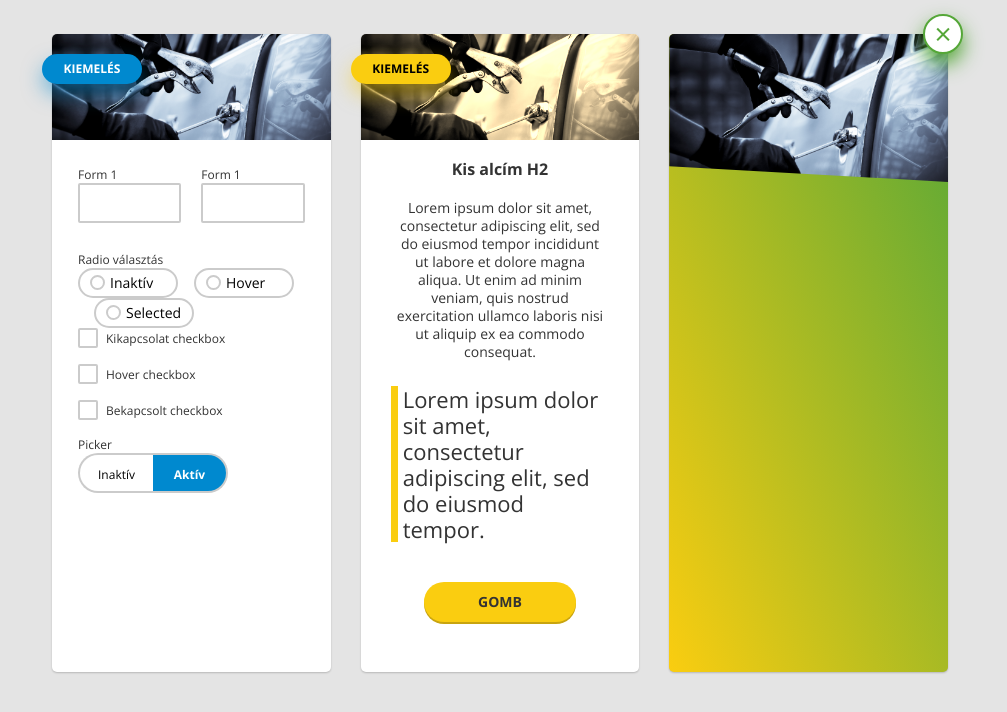
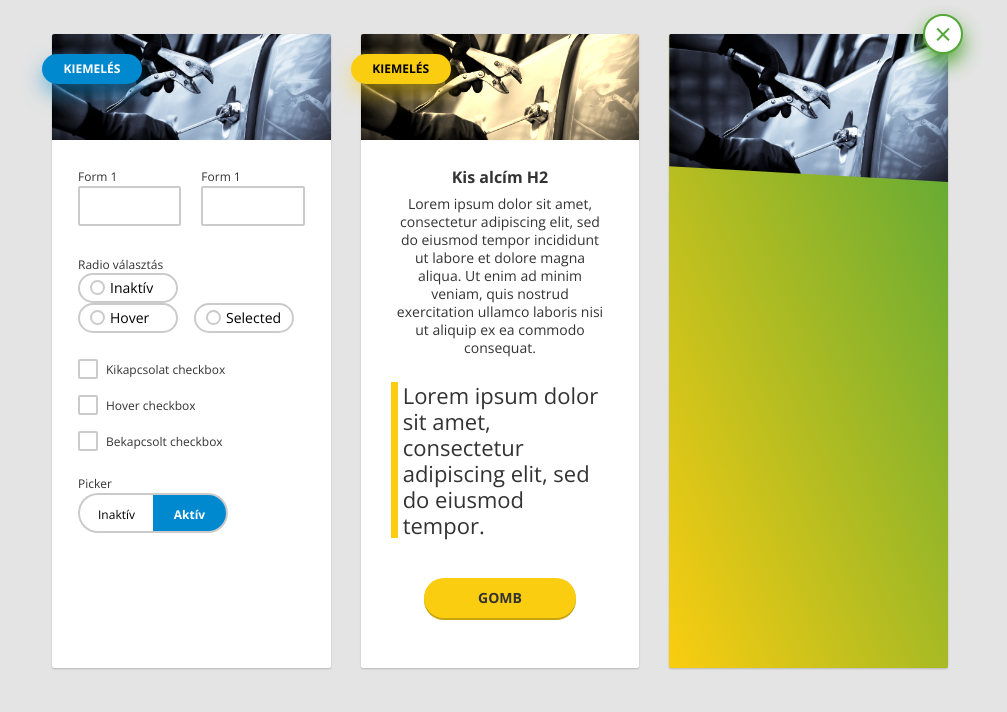
Before and after one commit to benadzs/super11, a website: page index.html in a window 1280 px wide. Shown: the part 78-790 px from the top of the page, without its empty margins (140-1147 px from the left). Drawn offline with nearby package versions, Linux system fonts and the light colour scheme.

Commit message:
super11
teljes újraírt változat

```diff
--- a/index.html
+++ b/index.html
@@ -2,29 +2,28 @@
 <html>
 <head>
 	<meta charset="utf-8">
-	<link rel="stylesheet" href="bootstrap.min.css" />
-	<link rel="stylesheet" type="text/css" href="style.css">
-	<!--<script type="text/javascript" src="./dist/js/bundle.js"></script>-->
+	<link rel="stylesheet" type="text/css" href="bootstrap.min.css">
+	<script type="text/javascript" src="./dist/js/bundle.js"></script>
 	<title>Super11</title>
 </head>
 <body>
 	<h1>Nagy headline, H1</h1>
 	<div class="row row--height">
-		<div class="col-sm-12 col-md-6 col-lg-4 box box__1">
+		<div class="col-lg-4 col-sm-12 col-md-6 box box--1">
 			<div class="box__content">
 				<div class="enhancement enhancement--blue">kiemelés</div>
 				<div class="box__banner">
-					<img src="main.png">
+					<img src="main.png" class="box__banner--img">
 				</div>
-				<form class="box__1__form">
+				<div class="box__body">
 					<div class="inputs">
-						<div class="inputs__input col-md-6 no-padding">
+						<div class="col-md-6 no-padding">
 							<div class="inputs__input1">
 								<label for="input2" class="inputs--label">Form 1</label>
 								<input type="text" id="input2">
 							</div>
 						</div>
-						<div class="col-md-6 no-padding"">
+						<div class="col-md-6 no-padding">
 							<div class="inputs__input2">
 								<label for="input1" class="inputs--label">Form 1</label>
 								<input type="text" id="input1">
@@ -32,7 +31,7 @@
 						</div>
 					</div>
 					<div class="radio_btns">
-						<label class="col-md-12 col-xs-12 col-sm-12 radio_title no-padding">Radio választás</label>
+						<label class="radio_title no-padding">Radio választás</label>
 						<div class="radio-btn--1">
 							<input type="radio" class="radio-btn" name="radio_btn" id="radio_btn_1" />
 							<label for="radio_btn_1" class="label">
@@ -53,26 +52,25 @@
 						</div>
 					</div>
 					<div class="checkboxes">
-						<div class="col-md-12 col-xs-12 col-sm-12 no-padding">
+						<div class="no-padding">
 							<label class="checkbox-container">Kikapcsolat checkbox
 								<input type="checkbox">
 								<span class="checkbox-container__checkrealbox"></span>
 							</label>
 						</div>
-						<div class="col-md-12 col-xs-12 col-sm-12 no-padding">
+						<div class="no-padding">
 							<label class="checkbox-container">Hover checkbox
 								<input type="checkbox">
 								<span class="checkbox-container__checkrealbox"></span>
 							</label>
 						</div>
-						<div class="col-md-12 col-xs-12 col-sm-12 no-padding">
+						<div class="no-padding">
 							<label class="checkbox-container">Bekapcsolt checkbox
 								<input type="checkbox">
 								<span class="checkbox-container__checkrealbox"></span>
 							</label>
 						</div>
 					</div>
-                    <div class="col-md-12 col-xs-12 col-sm-12 no-padding">
                 	<div class="switches">
                         <label class="switches__title">Picker</label>
                         <div class="switches__field">
@@ -83,41 +81,40 @@
                         </div>
                 	</div>
 				</div>
-				</form>
 			</div>
 		</div>
-		<div class="col-sm-12 col-md-6 col-lg-4 box box__2">
+		<div class="col-lg-4 col-sm-12 col-md-6 box box--2">
 			<div class="box__content">
 				<div class="enhancement enhancement--yellow">kiemelés</div>
 				<div class="box__banner">
-					<img src="main.png">
+					<img src="main.png" class="box__banner--img">
 				</div>
+				<div class="box__body">
 					<center>
-					<h2>Kis alcím H2</h2>
-					<p class="box__body">
+						<h2 class="box--h2">Kis alcím H2</h2>
+					</center>
+					<p class="text text--center">
 						Lorem ipsum dolor sit amet, consectetur adipiscing elit, sed do
 						eiusmod tempor incididunt ut labore et dolore magna aliqua.
 						Ut enim ad minim veniam, quis nostrud exercitation ullamco
 						laboris nisi ut aliquip ex ea commodo consequat.
 					</p>
-				</center>
-				<div class="quote">
+					<div class="quote quote--yellow">
 						Lorem ipsum dolor sit amet,
 						consectetur adipiscing elit, sed do
 						eiusmod tempor.
 					</div>
-				<center>
-					<button class="button button--yellow">gomb</button>
-				</center>
+					<button class="button button--yellow button--center">gomb</button>
 				</div>
 			</div>
-		<div class="col-sm-12 col-md-6 col-lg-4 row--last-col box box__3">
+		</div>
+		<div class="col-lg-4 col-sm-12 col-md-6 box box--3 box--last">
 			<div class="box__content">
 				<div class="close"></div>
 				<div class="box__banner">
-					<img src="main.png">
+					<img src="main.png" class="box__banner--img">
 				</div>
-				<div class="gradient"></div>
+				<div class="box__body"></div>
 			</div>
 		</div>
 	</div>
--- a/package.json
+++ b/package.json
@@ -15,7 +15,5 @@
     "style-loader": "^0.23.1",
     "webpack-dev-server": "^3.1.14"
   },
-  "dependencies": {
-    "bootstrap-grid-only-css": "^4.1.3"
-  }
+  "dependencies": {}
 }
--- a/style.scss
+++ b/style.scss
@@ -1,4 +1,3 @@
-/* VĂĄltozĂłk */
 $font-bold: 700;
 $lightgray: #cbcbcb;
 $bg-color: #E4E4E4;
@@ -8,31 +7,11 @@ $yellow: #FACD10;
 $yellow-shadow: #C8A40F;
 $green: #55A738;
 $black: #000;
-
-/* EgyĂŠb */
 @import url('https://fonts.googleapis.com/css?family=Open+Sans:100,300,400,700');
-.box{
-	margin-bottom: 10%;
-}
-.row{
-	&--height {
-	  display: -webkit-box;
-	  display: -webkit-flex;
-	  display: -ms-flexbox;
-	  display: flex;
-	  flex-wrap: wrap;
-	}
-	@media (min-width: 992px) and (max-width: 1199px) {
-		&--last-col {
-			left: 25%;
-		}
-	}
-}
 body {
 	background-color: $bg-color;
 	font-family: 'Open Sans';
-	margin-left: 15%;
-	margin-right: 15%;
+	margin: 0px 15% 15%;
 }
 h1 {
 	margin-bottom: 41px;
@@ -41,67 +20,87 @@ h1 {
 	font-weight: 100;
 	font-size: 32px;
 }
-h2 {
-	line-height: 32px;
-	font-size: 16px;
-	font-weight: $font-bold;
+input[type="radio"] {
+	position: absolute;
+	opacity: 0;
+	z-index: -1;
 }
-img {
-	width: 100%;
+.row{
+	&--height {
+		display: -webkit-box;
+		display: -webkit-flex;
+		display: -ms-flexbox;
+		display: flex;
+		flex-wrap: wrap;
+	}
 }
 .box{
-	&__1{
-		&__form{
-			padding-top: 26px;
-			padding-left: 26px;
-			padding-right: 26px;
-			display: table;
-			margin: auto;
+	@media (min-width: 992px) and (max-width: 1199px) {
+		&--last {
+			left: 25%;
 		}
 	}
-	&__1, &__2 {
-		.box__banner {
-			overflow: hidden;
-		}
-		img {
-			border-radius: 2px;
-			margin-top: -25px;
-			margin-bottom: -25px;
-		}
+	margin-bottom: 20px;
+	&--h2{
+		font-size: 16px;
+		margin: 0;
+		margin-top: 26px;
+		font-weight: $font-bold;
 	}
-	&__2 {
-		.box__banner {
-			position:relative;
-	  		overflow:hidden;
-			img {
-				filter: sepia(1);
-			}
-		}
-		.box__body {
-			line-height: 18px;
-			font-size: 14px;
-			margin-left: 35px;
-			margin-right: 35px;
-		}
-	}
-	&__3 {
-		.box__content{
-			background-image: linear-gradient(to top right, $yellow, $green);
-		}
-		.box__banner {
-			clip-path: polygon(0 0, 100% 0, 100% 95%, 0 85%);
-			z-index: 1;
-			position: relative;
-		}
-	}
-	&__content {
-		border-radius: 5px;
+	&__content{
+		border-radius: 2px;
 		min-height: 550px;
 		padding-bottom: 50px;
 		overflow: hidden;
 		height: 100%;
 		background-color: $white;
 		box-shadow: 0px 1px 2px rgba($black, 0.2);
+	}
+	&__banner{
+		overflow: hidden;
+		&--img{
+			width: 100%;
+		}
+	}
+	&--1, &--2{
+		.box__banner--img{
+			margin-top: -25px;
+			margin-bottom: -25px;
+		}
+	}
+	&--1{
+		.box__body{
+			margin-top: 26px;
+			margin-left: 26px;
+			margin-right: 26px;
+		}
+	}
+	&--2{
+		.box__banner--img{
+			filter: sepia(100%);
+		}
+	}
+	&--3{
+		.box__banner--img{
+			clip-path: polygon(0 0, 100% 0, 100% 95%, 0 85%);
+		}
+		& .box__content{
+			background-image: linear-gradient(to top right, $yellow, $green);
+		}
+	}
+	&__body{
+		p{
+			margin-top: 6px;
+			&.text{
+				font-size: 14px;
+				line-height: 18px;
+				margin-left: 35px;
+				margin-right: 35px;
+				&--center{
+					text-align: center;
+				}
+			}
+		}
 	}
 }
 .enhancement {
@@ -128,55 +127,6 @@ img {
 		box-shadow: 0px 10px 20px rgba($yellow, 0.5);
 	}
 }
-.quote {
-	padding-left: 5px;
-	border-left: 7px solid $yellow;
-	margin: 25px 30px 40px 30px;
-	font-size: 22px;
-	line-height: 26px;
-	font-weight: 400;
-}
-.no-padding{
-	padding: 0;
-}
-.button {
-	height: 40px;
-	border-radius: 20px;
-	text-transform: uppercase;
-	font-weight: $font-bold;
-	border: none;
-	width: 152px;
-	&--yellow{
-		background-color: $yellow;
-		box-shadow: 0px 2px 0px $yellow-shadow;
-	}
-}
-input {
-	border-radius: 2px;
-	border: 2px solid  $lightgray;
-	height: 40px;
-	width: 100%;
-}
-label {
-	display: block;
-	width: 100px;
-}
-input[type="radio"] {
-	position: absolute;
-	opacity: 0;
-	z-index: -1;
-}
-.inputs{
-	&--label{
-		font-size: 12px;
-	}
-	&__input1{
-		margin-right: 10px;
-	}
-	&__input2{
-		margin-left: 10px;
-	}
-}
 .close{
 	height: 40px;
 	margin-top: -20px;
@@ -196,17 +146,71 @@ input[type="radio"] {
 		content: "\00d7";
 	}
 }
+.button {
+	height: 40px;
+	border-radius: 20px;
+	text-transform: uppercase;
+	font-weight: $font-bold;
+	border: none;
+	width: 152px;
+	&--yellow{
+		background-color: $yellow;
+		box-shadow: 0px 2px 0px $yellow-shadow;
+	}
+	&--center{
+		display: table;
+		margin: auto;
+	}
+}
+.quote {
+	padding-left: 5px;
+	border-left: 7px solid;
+	margin: 25px 30px 40px 30px;
+	font-size: 22px;
+	line-height: 26px;
+	font-weight: 400;
+	&--yellow{
+		border-color: $yellow;
+	}
+}
+.inputs{
+	display: table;
+	input {
+		border-radius: 2px;
+		border: 2px solid  $lightgray;
+		height: 40px;
+		width: 100%;
+	}
+	&--label{
+		font-size: 12px;
+	}
+	&__input1{
+		margin-right: 10px;
+	}
+	&__input2{
+		margin-left: 10px;
+	}
+}
+.no-padding{
+	padding: 0;
+}
+
 /* Radio button */
 .radio_btns{
-	margin-top: 75px;
+	margin-top: 20px;
+	display: table;
+	label{
+		width: 100px;
+		display: block;
+	}
 }
 .radio-btn {
-	&--1{
+	&--3{
 		float: left;
 	}
-	&--2, &--3{
+	&--1, &--2{
 		float: left;
-		margin-left: 16px;
+		margin-right: 16px;
 	}
 	& + .label {
 		height: 30px;
@@ -228,8 +232,10 @@ input[type="radio"] {
 		color: $blue;
 		&::before {
 			margin-left: 12px;
+			margin-top: 7px;
 			height: 11px;
 			width: 11px;
+			margin-right: 2px;
 			border: 2px solid $white;
 			background: $lightgray;
 			box-shadow: 0px 0px 0px 2px $blue;
@@ -238,8 +244,9 @@ input[type="radio"] {
 }
 .label {
 	.text {
+		margin-top: 3px;
 		position: absolute;
-		margin-left: 30px;
+		margin-left: 5px;
 	}
 	display: flex;
 	align-items: center;
@@ -250,6 +257,7 @@ input[type="radio"] {
 	&::before {
 		display: inline-block;
 		content: "";
+		margin-top: 5px;
 		height: 15px;
 		width: 15px;
 		margin-left: 10px;
@@ -264,7 +272,8 @@ input[type="radio"] {
 /* Checkbox */
 /* Checkbox */
 .checkboxes {
-	margin-top: 158px;
+	margin-top: 26px;
+	display: block;
 }
 .checkbox {
     padding: 30px 0;
@@ -332,8 +341,9 @@ input[type="radio"] {
 	    transform: rotate(135deg) scale(1, -1);
 	}
 }
-/* Switch */
+
 .switches{
+	margin-top: 20px;
 	&__title{
 		font-size: 12px;
 	}
@@ -372,13 +382,3 @@ input[type="radio"] {
 		}
 	}
 }
-@media (max-width: 992px){
-	.inputs__input1, .inputs__input2{
-		margin: 0;
-	}
-}
-@media (min-width: 992px) and (max-width: 1199px) {
-	&--last-col {
-		left: 25%;
-	}
-}
```
Also changed, not shown: dist/js/bundle.js, style.css (deleted), tesztmunka.png (deleted), 1 other file. Lines whose indentation alone changed are shown as unchanged.
